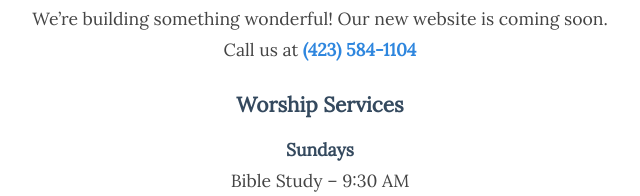
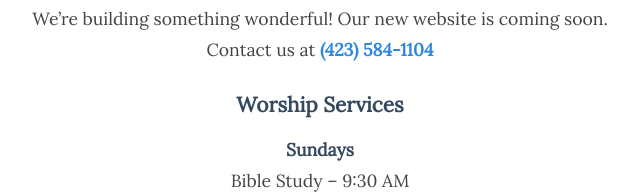
Before and after one commit to ococavroom/church-site, a plain HTML site: page index.html in a window 1280 px wide. Shown: the part 192-388 px from the top of the page, 320-960 px from the left. Drawn offline with Linux system fonts and the light colour scheme.

Commit message:
Add files via upload

```diff
--- a/index.html
+++ b/index.html
@@ -56,7 +56,7 @@
   <div class="card">
     <h1>Ooltewah Church of Christ</h1>
     <p>We’re building something wonderful! Our new website is coming soon.</p>
-    <p>Call us at <a class="phone" href="tel:14235841104">(423) 584-1104</a></p>
+    <p>Contact us at <a class="phone" href="tel:14235841104">(423) 584-1104</a></p>
 
     <h2>Worship Services</h2>
     <p class="section-label">Sundays</p>
```
